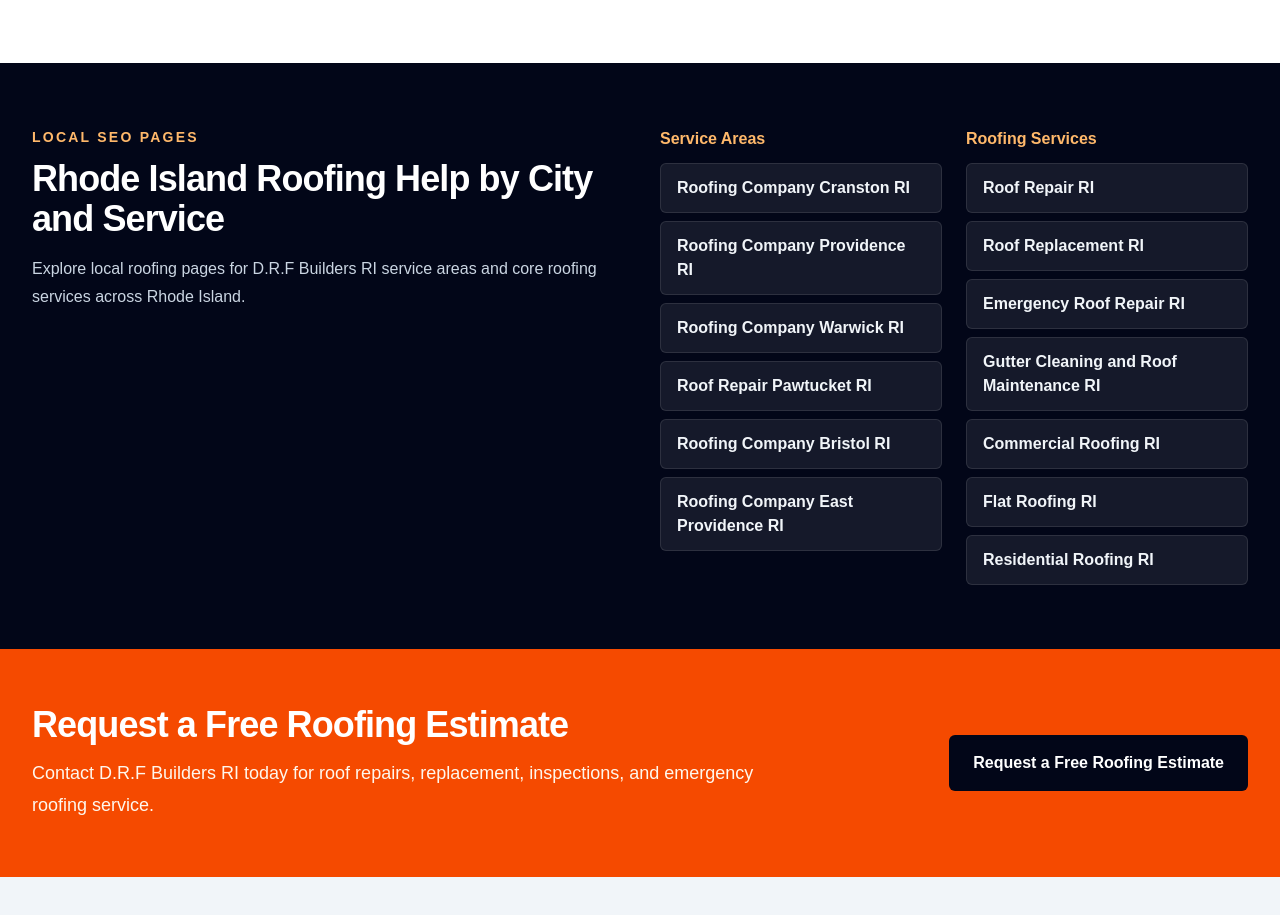
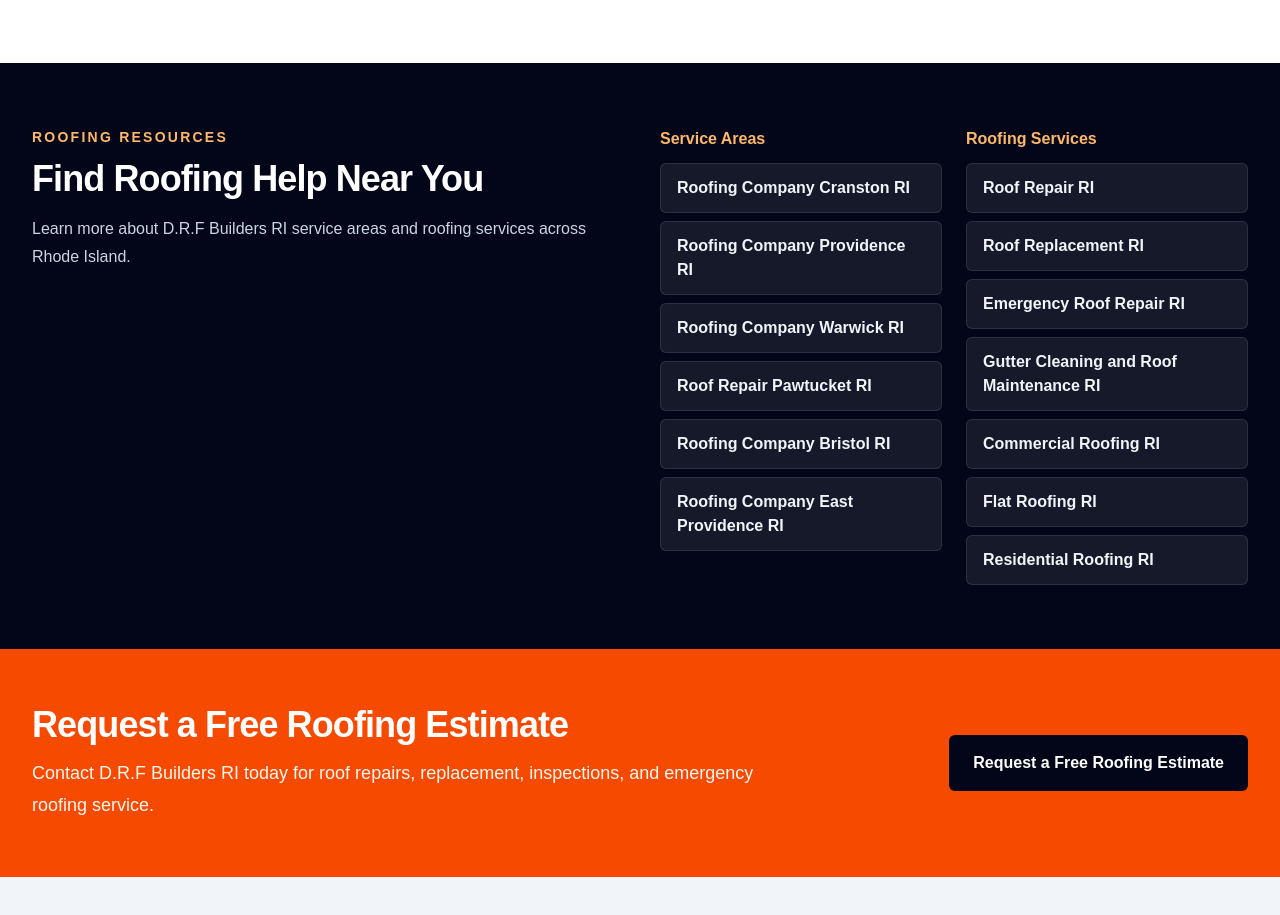
Before and after one commit to ryanw327/drf-builders-ri, a Next.js app: page / in a window 1280 px wide. Shown: the part 5170-6085 px from the top of the page. Built offline with nearby package versions, Linux system fonts and the light colour scheme.

Commit message:
Rename SEO links section for customers

```diff
--- a/app/page.tsx
+++ b/app/page.tsx
@@ -396,10 +396,10 @@
         <section className="bg-slate-950 px-4 py-16 text-white sm:px-6 lg:px-8">
           <div className="mx-auto grid max-w-7xl gap-10 lg:grid-cols-2">
             <div>
-              <p className="mb-3 text-sm font-black uppercase tracking-[0.16em] text-orange-300">Local SEO pages</p>
-              <h2 className="text-3xl font-black tracking-tight sm:text-4xl">Rhode Island Roofing Help by City and Service</h2>
+              <p className="mb-3 text-sm font-black uppercase tracking-[0.16em] text-orange-300">Roofing resources</p>
+              <h2 className="text-3xl font-black tracking-tight sm:text-4xl">Find Roofing Help Near You</h2>
               <p className="mt-4 leading-7 text-slate-300">
-                Explore local roofing pages for D.R.F Builders RI service areas and core roofing services across Rhode Island.
+                Learn more about D.R.F Builders RI service areas and roofing services across Rhode Island.
               </p>
             </div>
             <div className="grid gap-6 sm:grid-cols-2">
```
